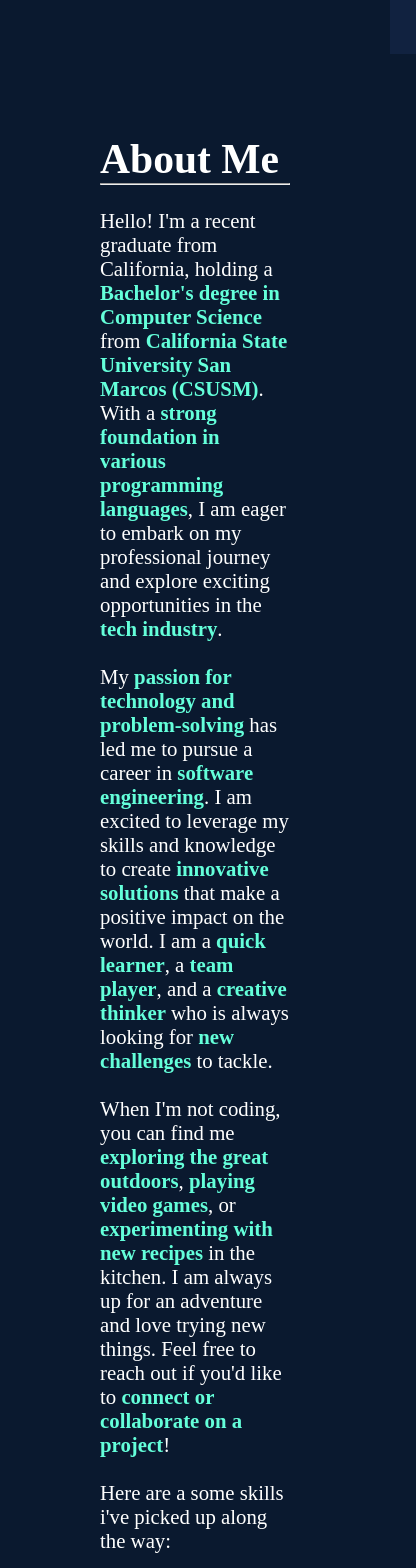
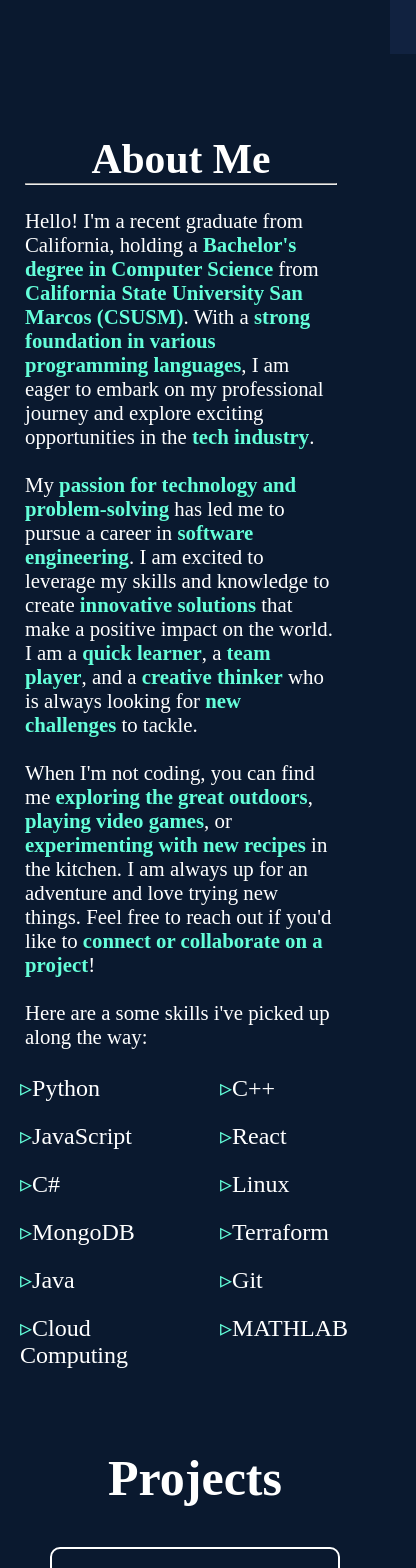
Before and after one commit to edgarf25/personal-website, a React (Vite) app: page / in a window 390 px wide. Shown: the part 840-2408 px from the top of the page, 416 px wide, since content can reach past the window. Built offline with nearby package versions, Linux system fonts and the light colour scheme.

Commit message:
Improved mobile support for even smaller screens

```diff
--- a/src/About.css
+++ b/src/About.css
@@ -79,6 +79,11 @@
 
     .about-text{
         max-width: 80%;
+        margin: 0px 25px;
+    }
+
+    .about-text h1{
+        text-align: center;
     }
 
     .about-img img{
@@ -98,7 +103,8 @@
 
     .about-skills ul{
         grid-template-columns: repeat(2, 1fr);
-        gap: 20px 200px;
+        gap: 20px 50px;
+        margin: 0px 20px;
     }
 
     .about-img {
--- a/src/Contact.css
+++ b/src/Contact.css
@@ -124,6 +124,8 @@
 
     .contact-title h1{
         font-size: 50px;
+        margin: 0px 15px;
+        padding: 0px 0px;
     }
 
     .contact-container{
--- a/src/Footer.css
+++ b/src/Footer.css
@@ -7,5 +7,5 @@
 .footer p{
     font-size: 20px;
     font-weight: 500;
-    margin: 20px;
+    margin: 20px 5px;
 }
--- a/src/Projects.css
+++ b/src/Projects.css
@@ -87,7 +87,7 @@
     }
 
     .projects-container{
-        grid-template-columns: repeat(2, 2fr);
+        grid-template-columns: repeat(1, 1fr);
     }
 
     .project-card{
```
